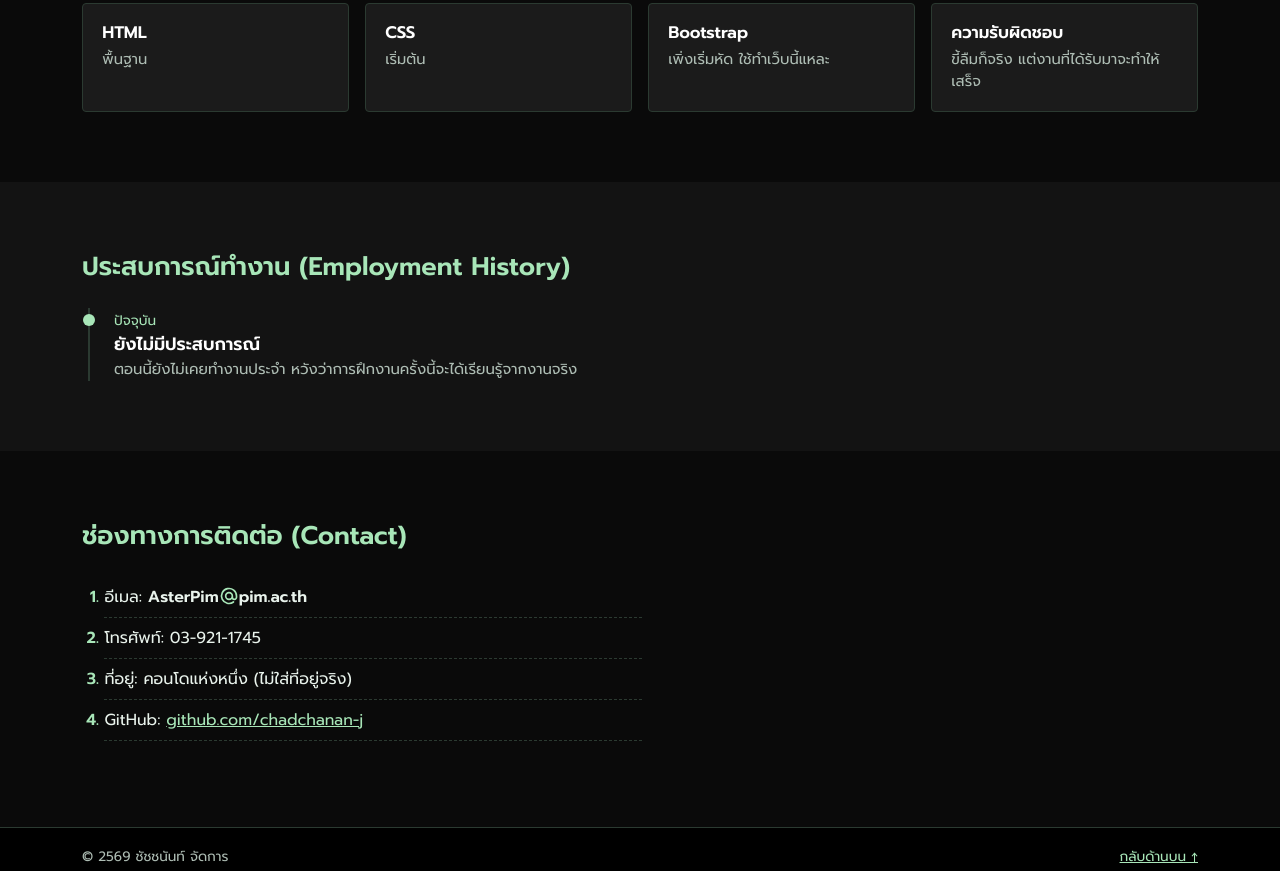
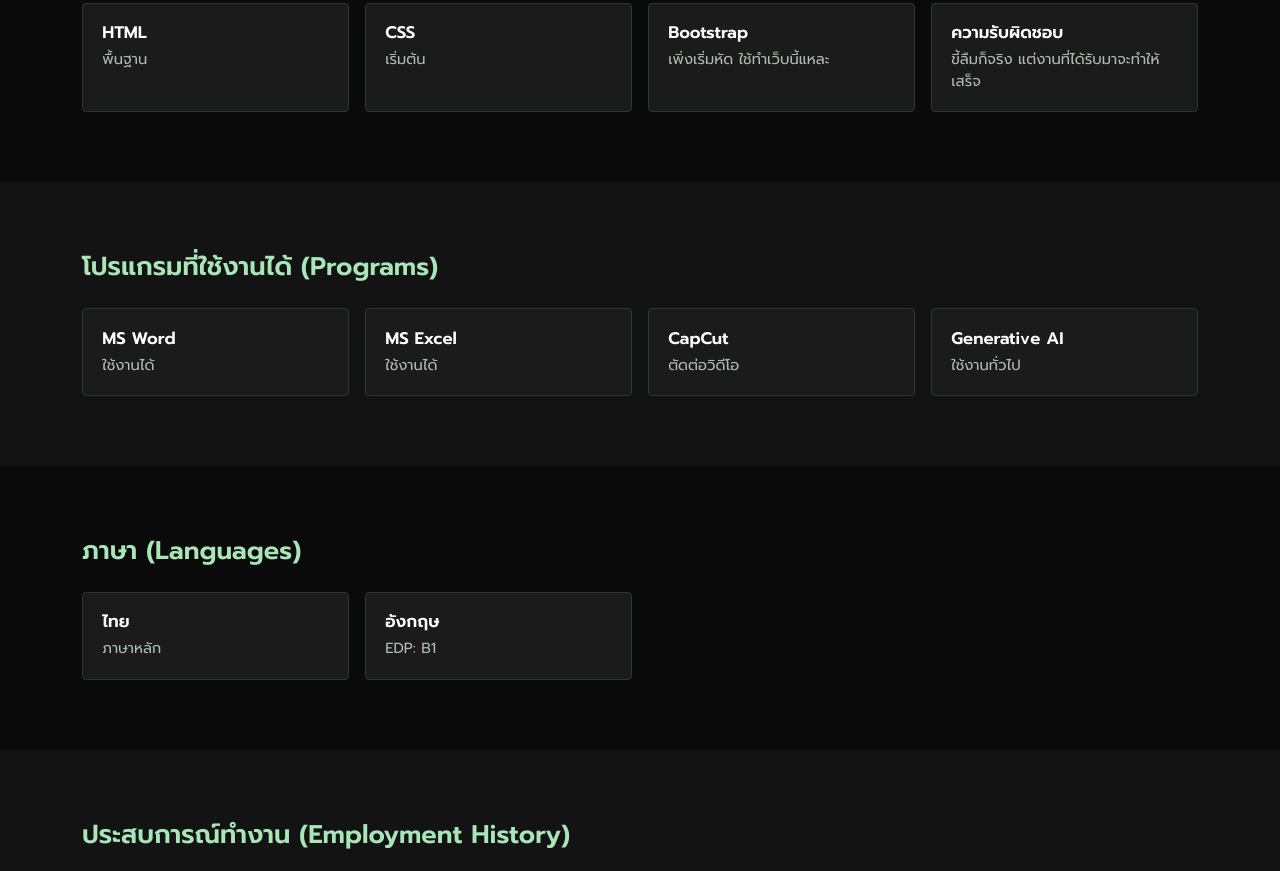
Before and after one commit to chadchanan-j/resume, a plain HTML site: page index.html in a window 1280 px wide. Shown: the part 1271-2142 px from the top of the page. Drawn offline with nearby package versions, Linux system fonts and the light colour scheme.

Commit message:
Add files via upload

```diff
--- a/index.html
+++ b/index.html
@@ -86,6 +86,8 @@
         <li class="nav-item"><a class="nav-link" href="#about">About Me</a></li>
         <li class="nav-item"><a class="nav-link" href="#education">Education</a></li>
         <li class="nav-item"><a class="nav-link" href="#skills">Skills</a></li>
+        <li class="nav-item"><a class="nav-link" href="#programs">Programs</a></li>
+        <li class="nav-item"><a class="nav-link" href="#languages">Languages</a></li>
         <li class="nav-item"><a class="nav-link" href="#employment">Employment</a></li>
         <li class="nav-item"><a class="nav-link" href="#contact">Contact</a></li>
       </ul>
@@ -119,7 +121,7 @@
     <h2 class="title">เกี่ยวกับ (About Me)</h2>
     <div class="row row-cols-1 row-cols-md-2 row-cols-xl-4 g-3">
       <div class="col"><div class="item"><h3>ชื่อเล่น</h3><p>ต้นกล้า</p></div></div>
-      <div class="col"><div class="item"><h3>วันเกิด</h3><p>19 กันยายน 2549</p></div></div>
+      <div class="col"><div class="item"><h3>วันเกิด</h3><p>19 กันยายน 2549 (อายุ 20 ปี)</p></div></div>
       <div class="col"><div class="item"><h3>งานอดิเรก</h3><p>เล่นเกม / ฟังเพลง</p></div></div>
       <div class="col"><div class="item"><h3>เป้าหมาย</h3><p>การมีอาชีพงานที่มั่นคง</p></div></div>
     </div>
@@ -152,6 +154,28 @@
       <div class="col"><div class="item"><h3>CSS</h3><p>เริ่มต้น</p></div></div>
       <div class="col"><div class="item"><h3>Bootstrap</h3><p>เพิ่งเริ่มหัด ใช้ทำเว็บนี้แหละ</p></div></div>
       <div class="col"><div class="item"><h3>ความรับผิดชอบ</h3><p>ขี้ลืมก็จริง แต่งานที่ได้รับมาจะทำให้เสร็จ</p></div></div>
+    </div>
+  </div>
+</section>
+
+<section id="programs">
+  <div class="container">
+    <h2 class="title">โปรแกรมที่ใช้งานได้ (Programs)</h2>
+    <div class="row row-cols-1 row-cols-md-2 row-cols-xl-4 g-3">
+      <div class="col"><div class="item"><h3>MS Word</h3><p>ใช้งานได้</p></div></div>
+      <div class="col"><div class="item"><h3>MS Excel</h3><p>ใช้งานได้</p></div></div>
+      <div class="col"><div class="item"><h3>CapCut</h3><p>ตัดต่อวิดีโอ</p></div></div>
+      <div class="col"><div class="item"><h3>Generative AI</h3><p>ใช้งานทั่วไป</p></div></div>
+    </div>
+  </div>
+</section>
+
+<section id="languages">
+  <div class="container">
+    <h2 class="title">ภาษา (Languages)</h2>
+    <div class="row row-cols-1 row-cols-md-2 row-cols-xl-4 g-3">
+      <div class="col"><div class="item"><h3>ไทย</h3><p>ภาษาหลัก</p></div></div>
+      <div class="col"><div class="item"><h3>อังกฤษ</h3><p>EDP: B1</p></div></div>
     </div>
   </div>
 </section>
```
